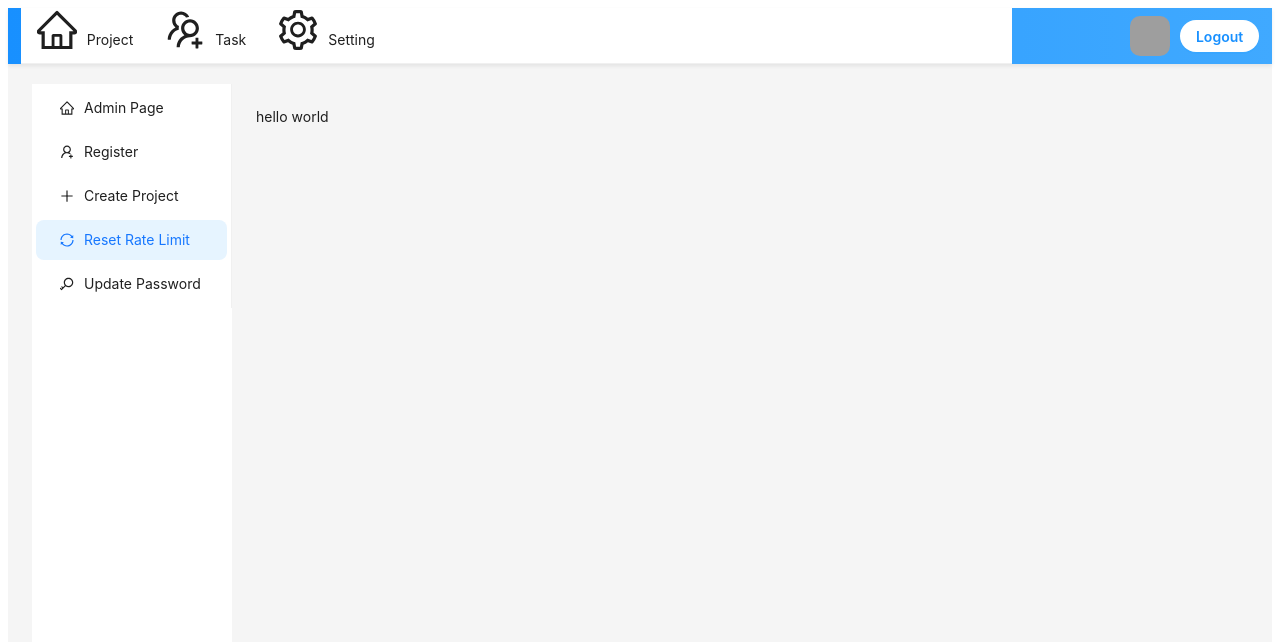
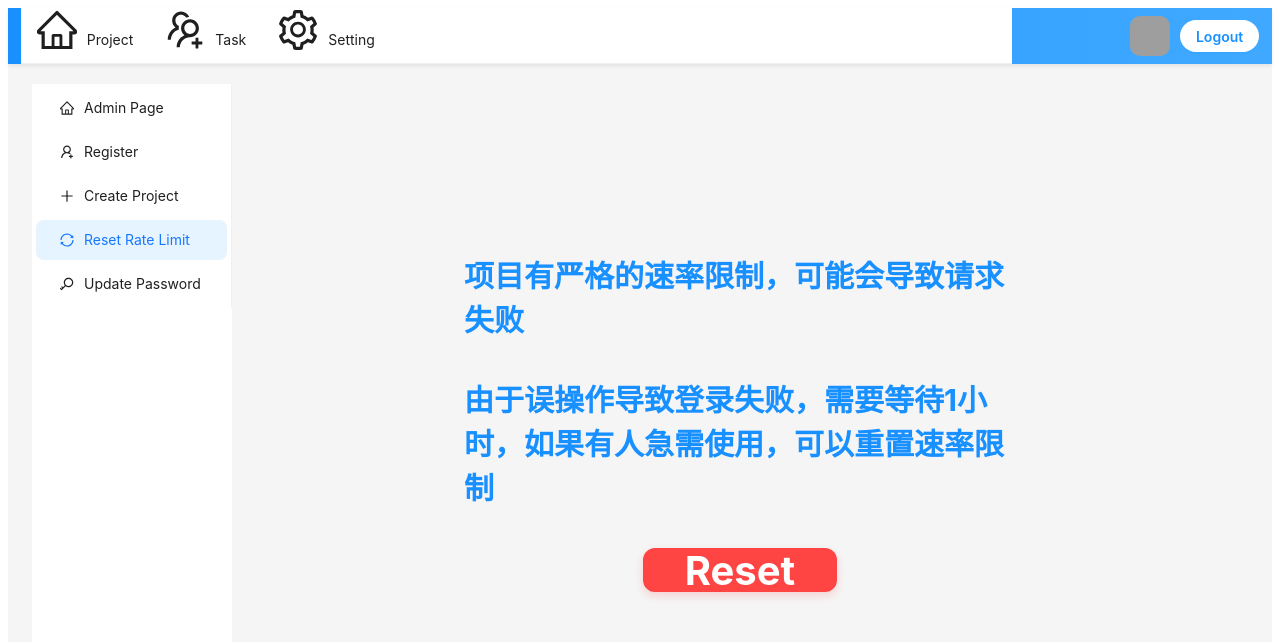
Before and after one commit to phpgoc/zxqpro, a React (Vite) app in the folder font/: page /admin/reset_rate_limit in a window 1280 px wide. Shown: the top 642 px of the page. Built offline with nearby package versions, Linux system fonts and the light colour scheme.

Commit message:
resetRateLimit font

```diff
--- a/font/src/pages/admin/register.tsx
+++ b/font/src/pages/admin/register.tsx
@@ -61,6 +61,9 @@ export default function Register() {
         >
           Register
         </Button>
+        <Button onClick={() => {setPassword("Aa123456")}} style={{fontSize: 10 }}>
+           Password: Aa123456
+        </Button>
         <Button
           onClick={() => {
             setName("");
--- a/font/src/pages/admin/resetRateLimit.tsx
+++ b/font/src/pages/admin/resetRateLimit.tsx
@@ -1,3 +1,64 @@
+import { Button } from "antd";
+import getRequestAndSetNavigate from "../../services/axios.ts";
+import { useLocation, useNavigate } from "react-router-dom";
+import {  BaseResponseWithoutData } from "../../types/response.ts";
+import { useContext } from "react";
+import MessageContext, { type MessageContextValue } from "../../context/message.tsx";
+
+
+
 export default function CreateProject() {
-  return <div>hello world</div>;
+  const navigate = useNavigate();
+  let request = getRequestAndSetNavigate(navigate, useLocation())
+
+  const messageContext = useContext(MessageContext);
+  const { middleMessageApi } = messageContext as MessageContextValue;
+
+  function resetRateLimit() {
+    request.post<BaseResponseWithoutData>("/admin/reset_rate_limit").then((res) => {
+      if (res.data.code == 0) {
+        middleMessageApi.success(res.data.message).then();
+      } else {
+        middleMessageApi.warning(res.data.message).then();
+      }
+    })
+  }
+  return(
+    <>
+      <div style={{ maxWidth: 600, margin: "10vh auto", padding: 24 }}>
+        <div style={{ textAlign: "left", marginBottom: 24,  margin: "5vh auto", fontSize: "30px", color: "#1890ff", fontWeight: "bold" }}>
+            项目有严格的速率限制，可能会导致请求失败
+           <br /> <br />
+            由于误操作导致登录失败，需要等待1小时，如果有人急需使用，可以重置速率限制
+        </div>
+
+        <div style={{ textAlign: "center" }}>
+        <Button
+          onClick={resetRateLimit}
+          style={{
+            fontSize: 40,
+            color: "white", // 文字设为白色，确保可见
+            fontWeight: "bold",
+            padding: "20px 40px",
+            border: "2px solid #FF4444", // 红色边框，增强轮廓
+            borderRadius: "12px",
+            backgroundColor: "#FF4444", // 鲜艳的红色背景（比文字色深）
+            boxShadow: "0 4px 8px rgba(255, 68, 68, 0.2)", // 添加阴影，提升层次感
+            transition: "all 0.3s ease", // 过渡效果
+          }}
+          onMouseEnter={(e) => {
+            e.currentTarget.style.backgroundColor = "#FF2D2D"; // 悬停时更深的红色
+            e.currentTarget.style.boxShadow = "0 6px 12px rgba(255, 45, 45, 0.3)";
+          }}
+          onMouseLeave={(e) => {
+            e.currentTarget.style.backgroundColor = "#FF4444";
+            e.currentTarget.style.boxShadow = "0 4px 8px rgba(255, 68, 68, 0.2)";
+          }}
+        >
+          Reset
+        </Button>
+        </div>
+      </div>
+    </>
+  )
 }
```
Also changed, not shown: 1 other file (tests, documents, lock files or other folders).
